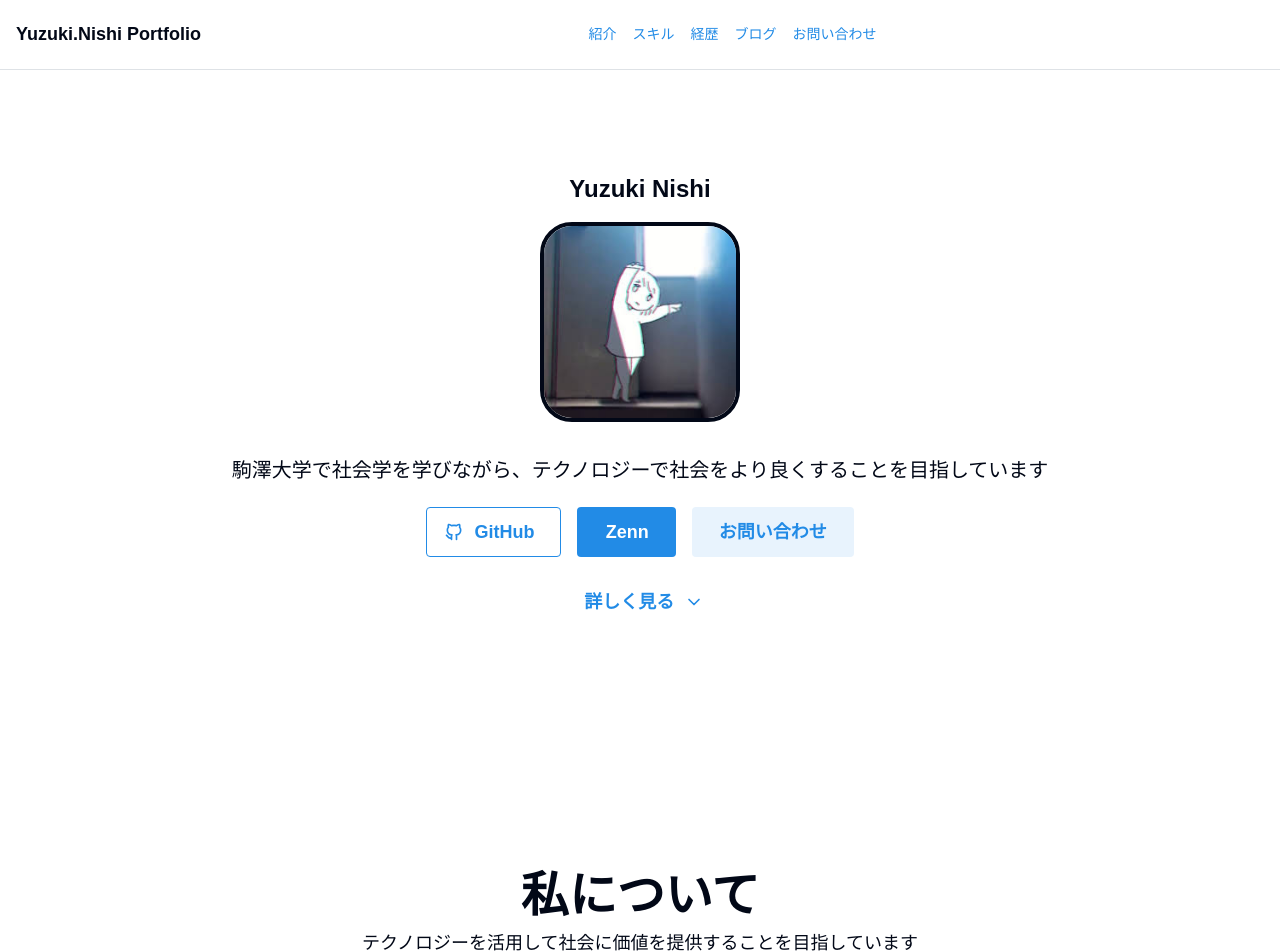
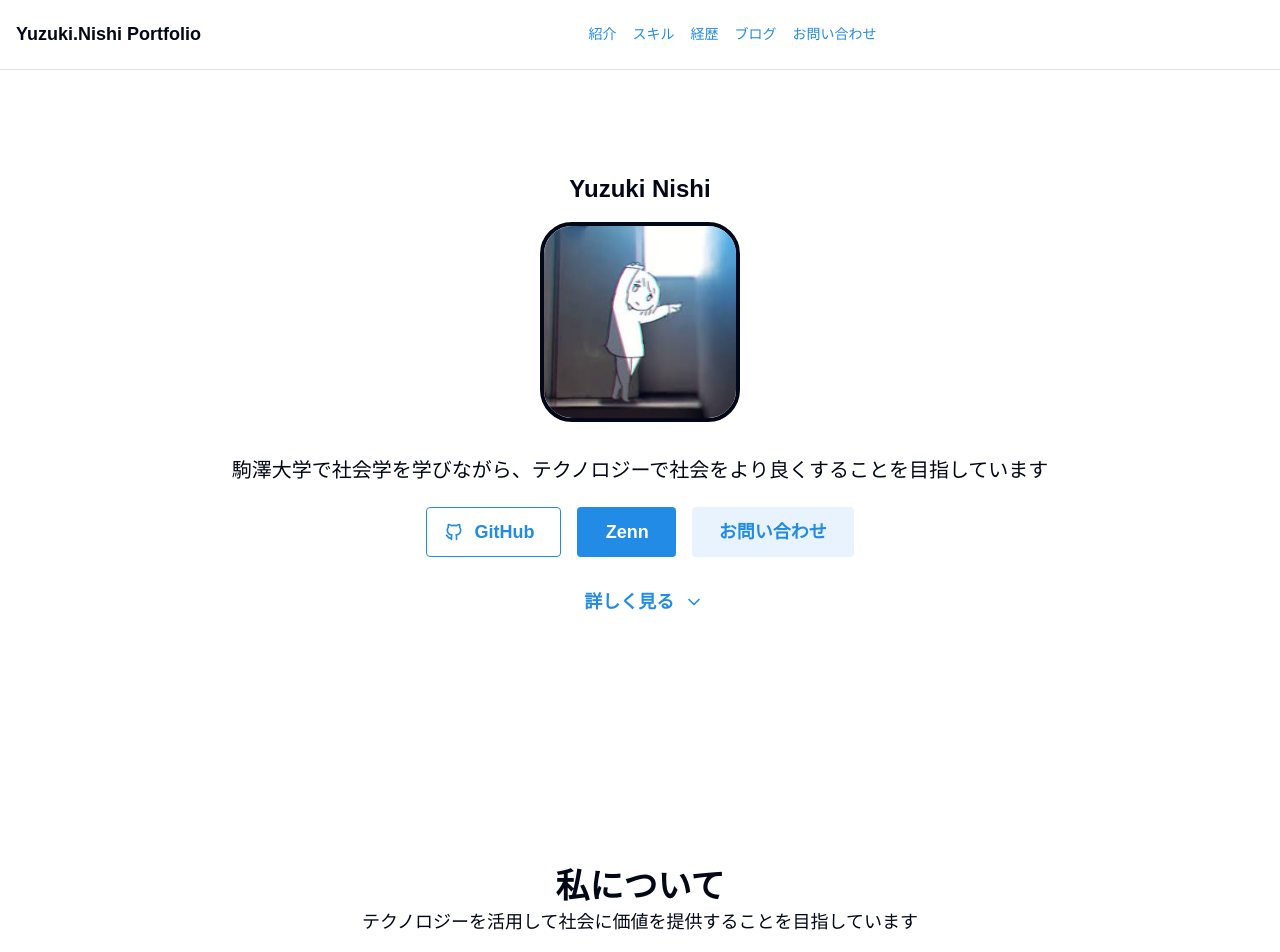
Before and after one commit to Yuzuki-png/my-port, a Next.js app: page / in a window 1280 px wide. Shown: the top 952 px of the page. Built offline with nearby package versions, Linux system fonts and the light colour scheme.

Commit message:
fix: タイトルスタイル修正

```diff
--- a/src/components/sections/About.tsx
+++ b/src/components/sections/About.tsx
@@ -39,8 +39,6 @@
       <Container size="xl">
         <Box className="text-center mb-12 md:mb-20">
         <Title
-            order={2}
-            size="3rem"
             className="text-4xl sm:text-5xl font-bold bg-gradient-to-r from-blue-600 to-purple-600 bg-clip-text"
           >
             私について
--- a/src/components/sections/Blog.tsx
+++ b/src/components/sections/Blog.tsx
@@ -123,7 +123,7 @@
             order={2}
             className="text-3xl sm:text-4xl md:text-5xl font-bold mb-4"
           >
-            <span className="bg-gradient-to-r from-blue-600 to-purple-600 bg-clip-text text-transparent dark:from-blue-400 dark:to-purple-400">
+            <span className="text-4xl sm:text-5xl font-bold bg-gradient-to-r from-blue-600 to-purple-600 bg-clip-text">
               ブログ・制作実績（Portfolio / Works）
             </span>
           </Title>
--- a/src/components/sections/Contact.tsx
+++ b/src/components/sections/Contact.tsx
@@ -80,7 +80,7 @@
             order={2}
             className="text-3xl sm:text-4xl md:text-5xl font-bold mb-4"
           >
-            <span className="bg-gradient-to-r from-blue-600 to-purple-600 bg-clip-text text-transparent dark:from-blue-400 dark:to-purple-400">
+            <span className="text-4xl sm:text-5xl font-bold bg-gradient-to-r from-blue-600 to-purple-600 bg-clip-text">
               お問い合わせ
             </span>
           </Title>
```
